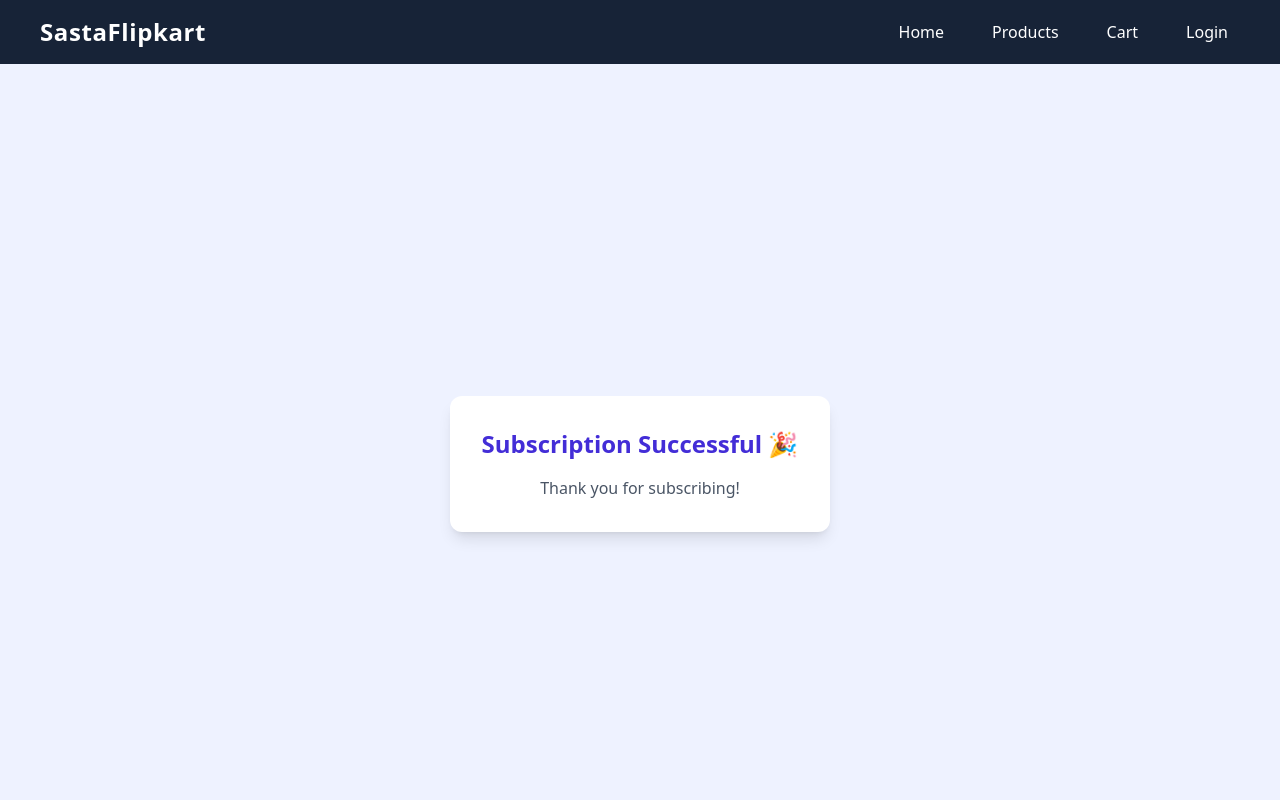
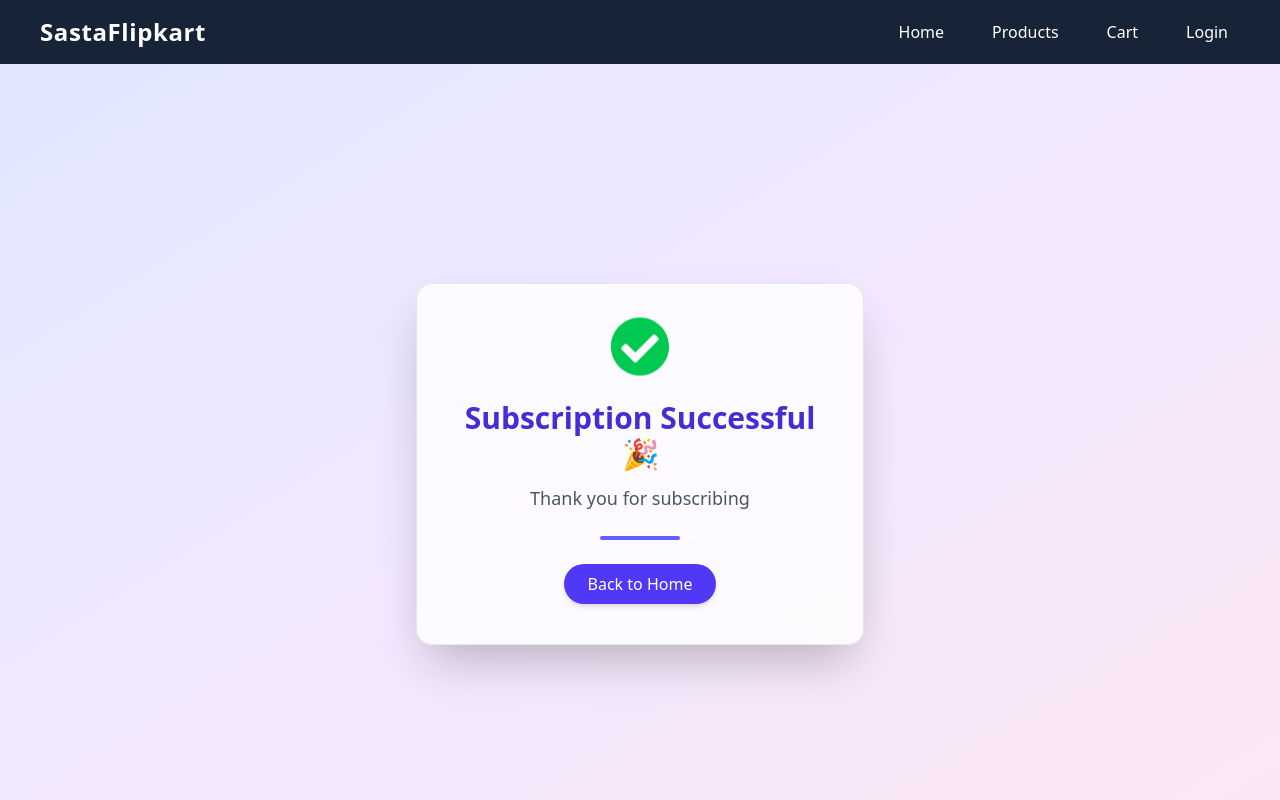
Before and after one commit to Nisita-Chandel/Flipcart-clone, a React (Vite) app in the folder frontend/: page /subscribe in a window 1280 px wide. Shown: the top 800 px of the page. Built offline with nearby package versions, Linux system fonts and the light colour scheme.

Commit message:
updated code

```diff
--- a/frontend/src/pages/Subscribe.jsx
+++ b/frontend/src/pages/Subscribe.jsx
@@ -1,21 +1,67 @@
 import React from "react";
-import { useLocation } from "react-router-dom";
+import { useLocation, useNavigate } from "react-router-dom";
+import { FaCheckCircle } from "react-icons/fa";
 
 const Subscribe = () => {
   const location = useLocation();
+  const navigate = useNavigate();
   const email = location.state?.email;
 
   return (
-    <div className="min-h-screen flex items-center justify-center bg-indigo-50">
-      <div className="bg-white p-8 rounded-xl shadow-lg text-center">
-        <h1 className="text-2xl font-bold text-indigo-700 mb-4">
+    <div className="min-h-screen flex items-center justify-center bg-gradient-to-br from-indigo-100 via-purple-100 to-pink-100 px-4">
+
+      <div className="bg-white/80 backdrop-blur-lg p-10 rounded-2xl shadow-2xl text-center max-w-md w-full border border-gray-200 animate-fadeIn">
+
+        {/* Icon */}
+        <div className="flex justify-center mb-4">
+          <FaCheckCircle className="text-green-500 text-6xl animate-bounce" />
+        </div>
+
+        {/* Heading */}
+        <h1 className="text-3xl font-extrabold text-indigo-700 mb-3">
           Subscription Successful 🎉
         </h1>
 
-        <p className="text-gray-600">
-          Thank you for subscribing{email && ` with ${email}`}!
+        {/* Message */}
+        <p className="text-gray-600 text-lg mb-6">
+          Thank you for subscribing
+          {email && (
+            <span className="block mt-2 font-semibold text-indigo-600">
+              {email}
+            </span>
+          )}
         </p>
+
+        {/* Divider */}
+        <div className="h-1 w-20 bg-indigo-500 mx-auto mb-6 rounded-full"></div>
+
+        {/* Button */}
+        <button
+          onClick={() => navigate("/")}
+          className="bg-indigo-600 hover:bg-indigo-700 text-white px-6 py-2 rounded-full shadow-md transition-all duration-300 hover:scale-105"
+        >
+          Back to Home
+        </button>
       </div>
+
+      {/* Animation (Tailwind custom) */}
+      <style>
+        {`
+          .animate-fadeIn {
+            animation: fadeIn 0.8s ease-in-out;
+          }
+          @keyframes fadeIn {
+            from {
+              opacity: 0;
+              transform: translateY(20px);
+            }
+            to {
+              opacity: 1;
+              transform: translateY(0);
+            }
+          }
+        `}
+      </style>
     </div>
   );
 };
```
